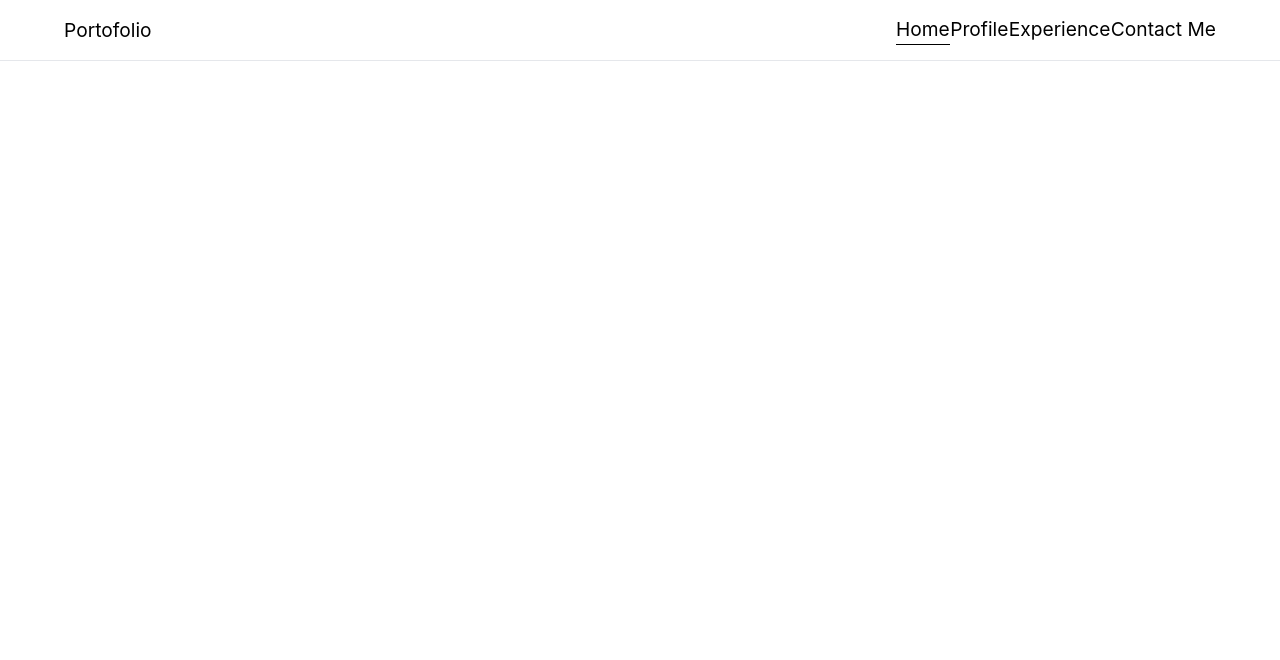
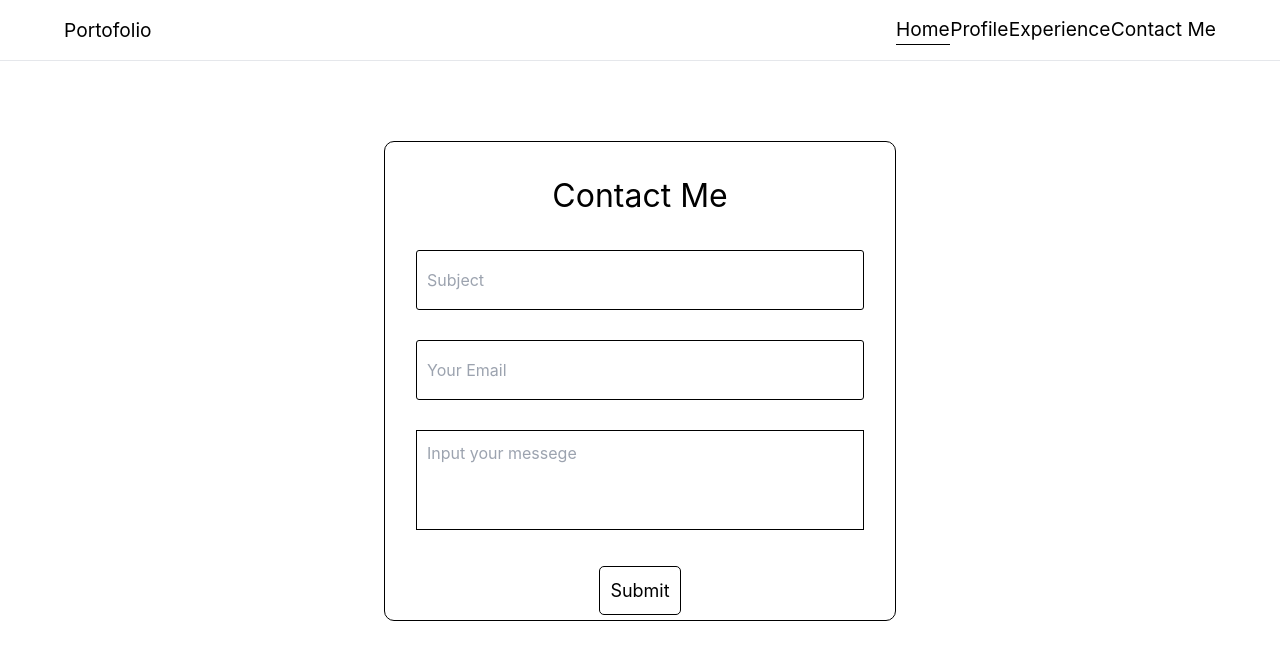
Before and after one commit to haikalmsg/portofolio, a React (Create React App) app: page /Portofolio/ContactMe in a window 1280 px wide. Shown: the top 660 px of the page. Built offline with nearby package versions, Linux system fonts and the light colour scheme.

Commit message:
added contact me page

```diff
--- a/package.json
+++ b/package.json
@@ -2,6 +2,7 @@
   "name": "porto-haikal",
   "version": "0.1.0",
   "private": true,
+  "homepage": "Portofolio",
   "dependencies": {
     "@testing-library/jest-dom": "^5.17.0",
     "@testing-library/react": "^13.4.0",
--- a/src/App.js
+++ b/src/App.js
@@ -16,9 +16,9 @@ function App() {
         <Navbar />
         <Routes>
           <Route path='/Portofolio/' element = {<Home />}/>
-          <Route path = '/Portifolio/Experience' element = {<Experience/>}/>
-          <Route path = '/Portifolio/Profile' element = {<Profile/>}/>
-          <Route path = '/Portifolio/ContactMe' element = {<ContactMe/>}/>
+          <Route path = '/Portifolio/Experience/' element = {<Experience/>}/>
+          <Route path = '/Portifolio/Profile/' element = {<Profile/>}/>
+          <Route path = '/Portofolio/ContactMe/' element = {<ContactMe/>}/>
         </Routes>
       </Router>
       </NavbarContextProvider>
--- a/src/Components/Navbar/Navbar.jsx
+++ b/src/Components/Navbar/Navbar.jsx
@@ -12,9 +12,9 @@ function Navbar(){
             <h1 className="navbarText">Portofolio</h1>
             <div className="navbarNavigation">
                 <Link to = "/Portofolio/"><Navitem id ={1} name = "Home"/></Link>
-                <Link to = "/Portofolio/Profile"><Navitem id ={2} name = "Profile"/></Link>
-                <Link to = "/Portofolio/Experience"><Navitem id ={3} name = "Experience"/></Link>
-                <Link to = "/Portofolio/ContactMe"><Navitem id ={4} name = "Contact Me"/></Link>
+                <Link to = "/Portofolio/Profile/"><Navitem id ={2} name = "Profile"/></Link>
+                <Link to = "/Portofolio/Experience/"><Navitem id ={3} name = "Experience"/></Link>
+                <Link to = "/Portofolio/ContactMe/"><Navitem id ={4} name = "Contact Me"/></Link>
             </div>
         </div>
         <hr></hr>
--- /dev/null
+++ b/src/Pages/ContactMe/ContactMe.css
@@ -0,0 +1,44 @@
+.contactMeWrapper{
+    width : 40vw;
+    height: 60vh;
+    border: 1px solid black;
+    margin: auto;
+    margin-top: 10vh;
+    border-radius: 10px;
+    text-align: center;
+}
+.contactText{
+    font-size: xx-large;
+    padding-top: 30px;
+}
+input{
+    border : 1px solid black;
+    border-radius: 3px;
+    width: 35vw;
+    height: 60px;
+    margin-top: 30px;
+    padding-left: 10px;
+}
+.contactForm{
+    padding : 0 2vw;
+}
+.messege{
+    height: 100px;
+    width: 35vw;
+    margin-top: 30px;
+    border: 1px solid black;
+    resize: none;
+    padding-left: 10px ;
+    padding-top: 10px;
+}
+.submitButton{
+    border: 1px solid black;
+    margin-top: 30px;
+    padding : 10px;
+    font-size : large;
+    border-radius: 5px;
+}
+.submitButton:hover{
+    color: white;
+    background-color: black;
+}
--- a/src/Pages/ContactMe/ContactMe.jsx
+++ b/src/Pages/ContactMe/ContactMe.jsx
@@ -1,9 +1,23 @@
 import React from "react";
-
+import "./ContactMe.css"
 
 function ContactMe(){
+
+    function handleSubmit(event){
+        return(
+            event.preventDefault()
+        )
+    }
     return(
         <div className="contactMeWrapper">
+            <h1 className="contactText" >Contact Me</h1>
+            <form className="contactForm" onSubmit={handleSubmit}>
+                <input className="subject" placeholder="Subject"></input>
+                <input className="email" type="email" placeholder="Your Email"></input>
+                <textarea className="messege" placeholder="Input your messege" type="textarea"></textarea>
+                <button className="submitButton">Submit</button>
+            </form>
+
 
         </div>
     )
--- a/src/Pages/Homepage/Home.jsx
+++ b/src/Pages/Homepage/Home.jsx
@@ -4,6 +4,7 @@ import React from "react";
 function Home(){
     return(
         <div className="homeWrapper">
+            <h1 className="test">Hello World</h1>
 
         </div>
     )
```
